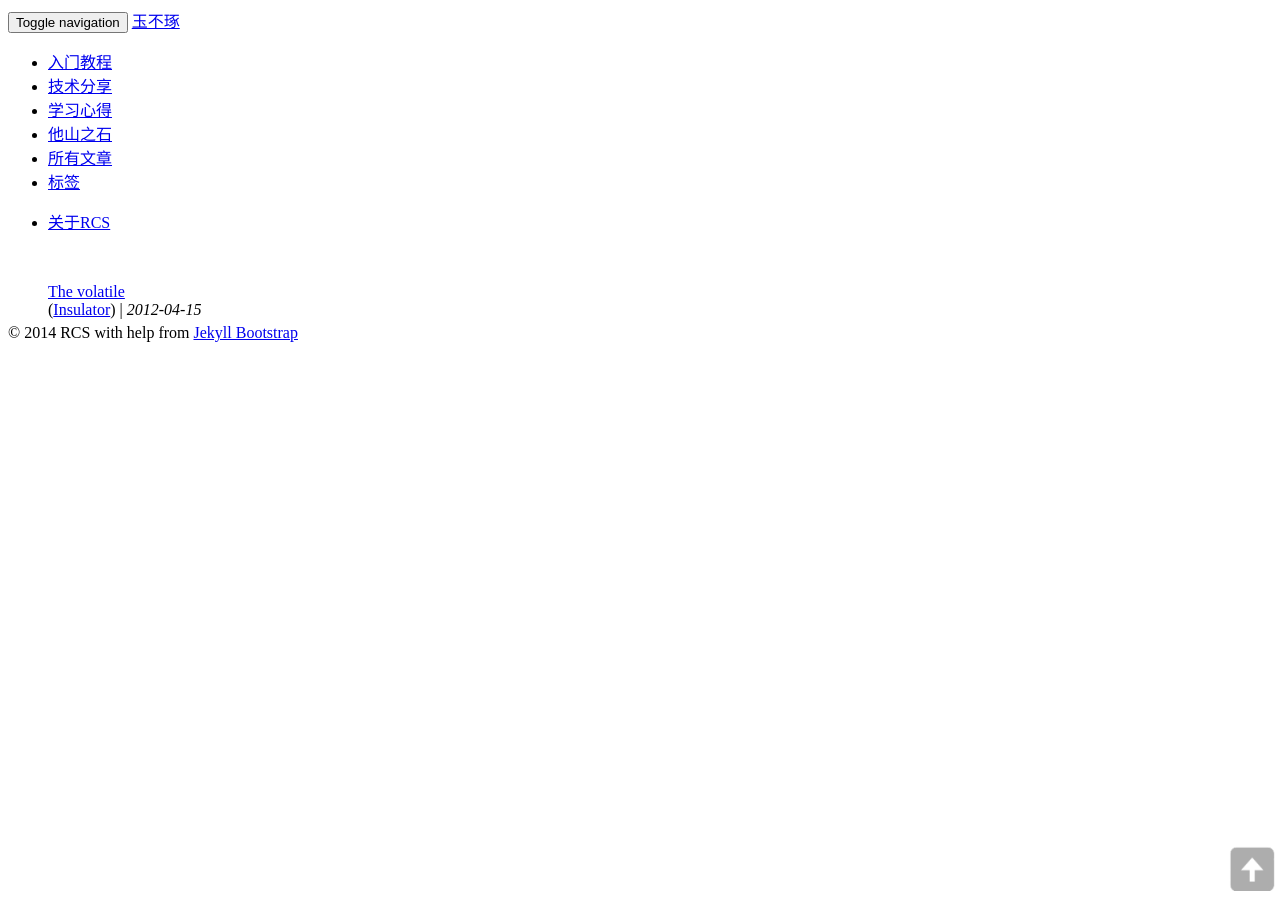
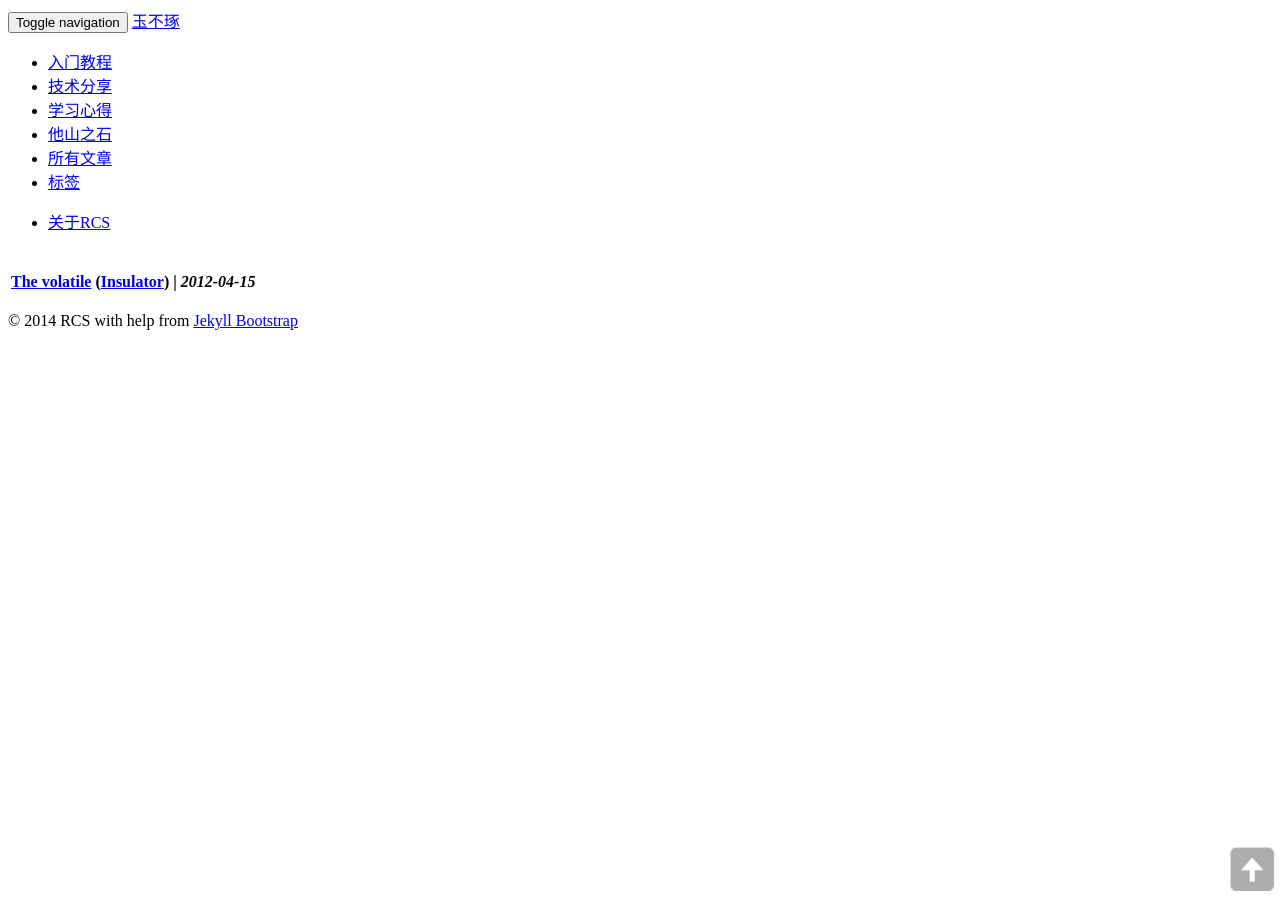
Before and after one commit to RCSTech/RCSTech.github.io, a Jekyll site: the page built from getstart.html, in a window 1280 px wide. Built offline with Jekyll 4.4.1, drawn with Linux system fonts in a browser that asks for light colours; nearby versions of some CDN libraries; a style sheet for code colours, icons or effects is not loaded.

Commit message:
use table.

```diff
--- a/_includes/JB/pages_list
+++ b/_includes/JB/pages_list
@@ -27,11 +27,11 @@ Usage:
   {% for node in pages_list %}
     {% if node.title != null %}
       {% if group == null or group == node.group %}
-            <li style="list-style: none;height: 25px;">
-            <div class="categorylistTit">
+            <tr style="height: 25px;">
+            <th class="categorylistTit">
             <a href="{{ BASE_PATH }}{{node.url}}">{{node.title}}</a><cite>
-            </div>
-            <div class="categorylistOp">
+            </th>
+            <th class="categorylistOp">
             {% if node.mail != null %}
             (<a href ="mailto:{{node.mail}}" target="_blank">{{node.author}}</a>)
             {% else %}
@@ -39,8 +39,8 @@ Usage:
             {% endif %}</cite>
             |
             <cite>{{ node.date | date: "%Y-%m-%d" }}</cite>
-            </div>
-            </li>
+            </th>
+            </tr>
 
 
       {% endif %}
--- a/experience.html
+++ b/experience.html
@@ -14,10 +14,10 @@ sitemap:
               {% for category in site.categories %}
                     {% if category[0] == "学习心得" %}
                     <br/>
-                    <ul>
+                    <table class="table table-striped table-condensed table-hover">
                       {% assign pages_list = category[1] %}
                       {% include JB/pages_list %}
-                    </ul>
+                    </table>
                     {% endif %}
               {% endfor %}
 
--- a/getstart.html
+++ b/getstart.html
@@ -14,10 +14,10 @@ sitemap:
               {% for category in site.categories %}
                     {% if category[0] == "入门教程" %}
                     <br/>
-                    <ul>
+                    <table class="table table-striped table-condensed table-hover">
                       {% assign pages_list = category[1] %}
                       {% include JB/pages_list %}
-                    </ul>
+                    </table>
                     {% endif %}
               {% endfor %}
 
--- a/reference.html
+++ b/reference.html
@@ -14,10 +14,10 @@ sitemap:
               {% for category in site.categories %}
                     {% if category[0] == "他山之石" %}
                     <br/>
-                    <ul>
+                    <table class="table table-striped table-condensed table-hover">
                       {% assign pages_list = category[1] %}
                       {% include JB/pages_list %}
-                    </ul>
+                    </table>
                     {% endif %}
               {% endfor %}
 
--- a/tags.html
+++ b/tags.html
@@ -21,10 +21,10 @@ sitemap:
   <div class="tabsbody">
     <h3 class="taghead" id="{{ tag[0] }}-ref">{{ tag[0] }}</h3>
     <hr class="betweentags">
-  <ul>
+  <table class="table table-striped table-condensed table-hover">
     {% assign pages_list = tag[1] %}
     {% include JB/pages_list %}
-  </ul>
+  </table>
 </div>
 
 {% endfor %}
--- a/technology.html
+++ b/technology.html
@@ -14,10 +14,10 @@ sitemap:
               {% for category in site.categories %}
                     {% if category[0] == "技术分享" %}
                     <br/>
-                    <ul>
+                    <table class="table table-striped table-condensed table-hover">
                       {% assign pages_list = category[1] %}
                       {% include JB/pages_list %}
-                    </ul>
+                    </table>
                     {% endif %}
               {% endfor %}
 
```
